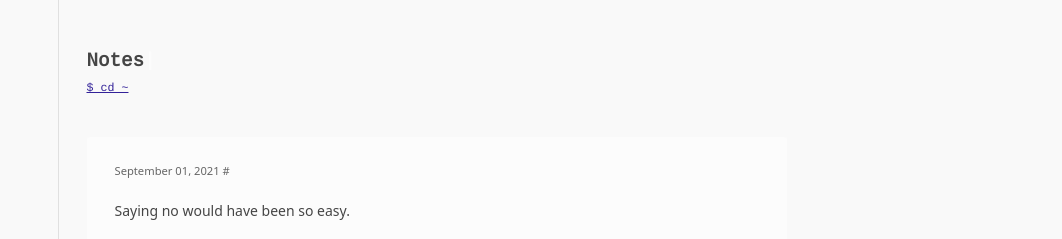
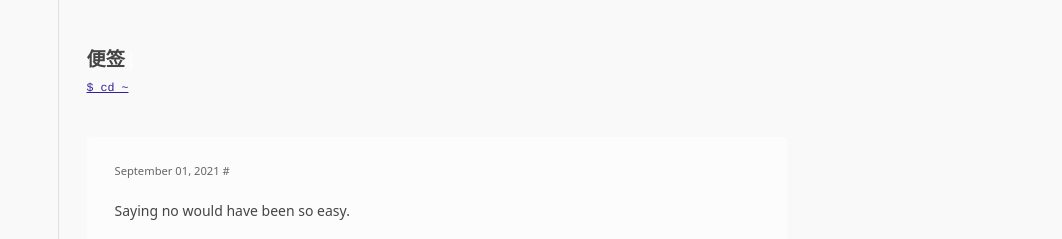
Before and after one commit to Sansuiz/sansuiz.github.io, a Jekyll site: the page built from notes.html, in a window 1280 px wide and 900 px high. Shown: the top 239 px of the window, without its empty margins (218-1280 px from the left). Built offline with Jekyll 4.4.1, drawn with Linux system fonts in a browser that asks for light colours.

Commit message:
Update notes.html

```diff
--- a/notes.html
+++ b/notes.html
@@ -1,6 +1,6 @@
 ---
 layout: default
-title: Notes
+title: 便签
 ---
 
 <ul class="notes">
```
